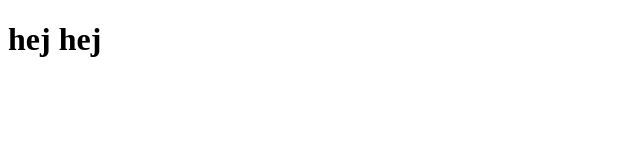
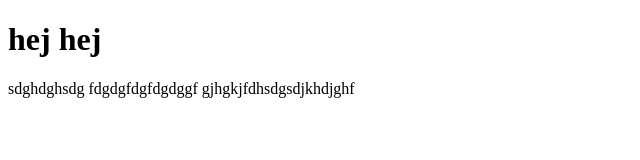
Before and after one commit to Rasmuskrogh/Gittest2, a plain HTML site: page index.html in a window 1280 px wide. Shown: the whole page, without its empty margins (0-640 px from the left). Drawn offline with Linux system fonts and the light colour scheme.

Commit message:
chchchanges

```diff
--- a/index.html
+++ b/index.html
@@ -12,3 +12,8 @@
 
 </body>
 </html>
+
+
+sdghdghsdg
+fdgdgfdgfdgdggf
+gjhgkjfdhsdgsdjkhdjghf
```
